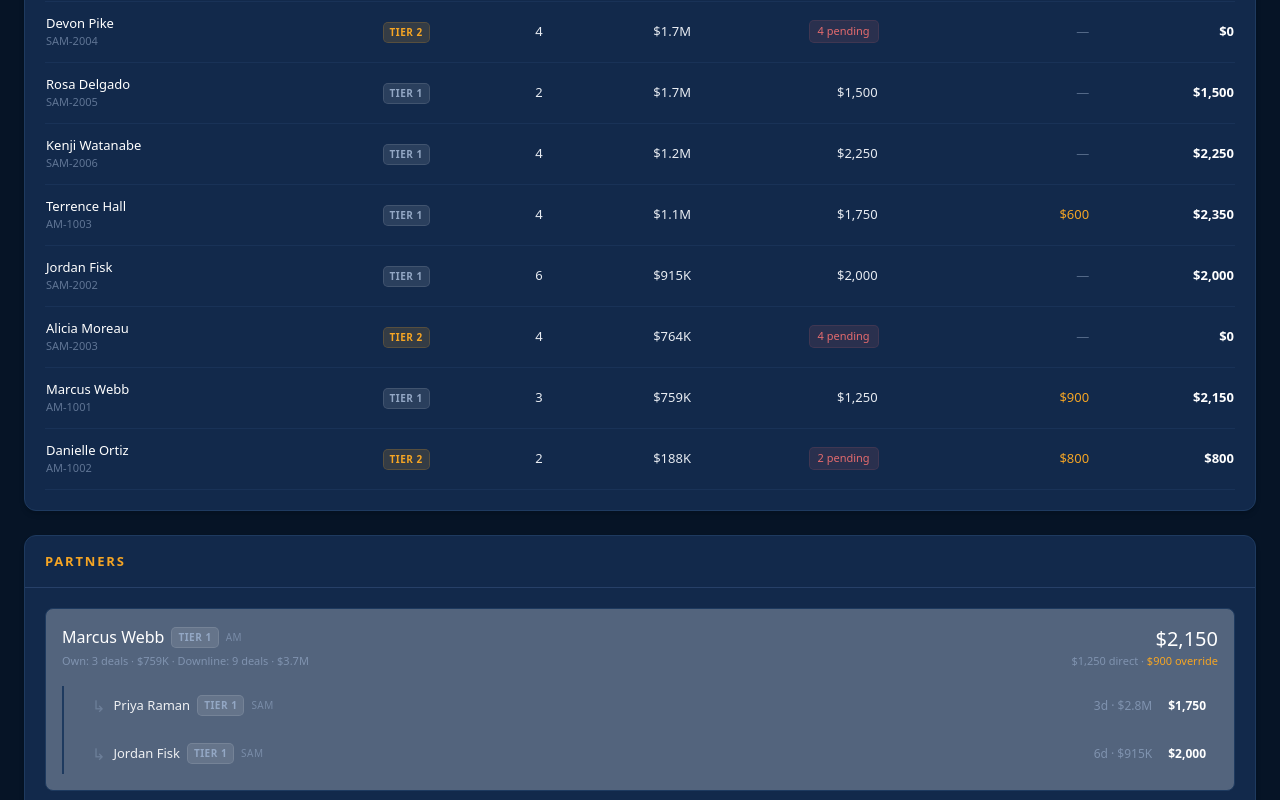
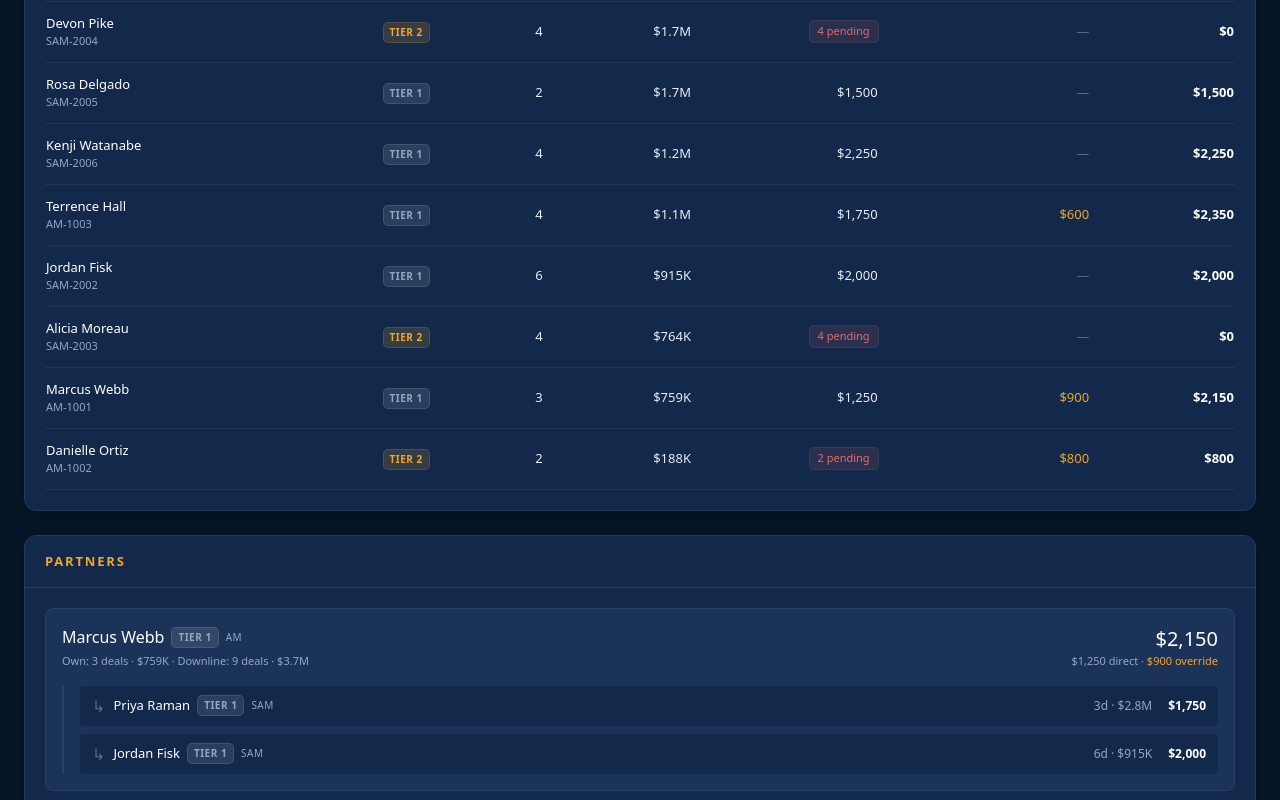
Before and after one commit to ZeusCommercial/Dashboard-, a Next.js app: page /affiliates in a window 1280 px wide. Shown: the part 860-1660 px from the top of the page. Built offline with nearby package versions, Linux system fonts and the light colour scheme.

Commit message:
page.tsx

```diff
--- a/src/app/affiliates/page.tsx
+++ b/src/app/affiliates/page.tsx
@@ -44,8 +44,9 @@ export default async function AffiliatesPage({
   return (
     <main className="space-y-6">
       <div>
-        <h1 className="font-display text-2xl text-bright">PARTNERS</h1>
-
+        <h1 className="font-display text-2xl text-bright">
+          Partner Commissions
+        </h1>
       </div>
 
       <div className="grid grid-cols-1 gap-4 sm:grid-cols-2 lg:grid-cols-4">
@@ -82,7 +83,7 @@ export default async function AffiliatesPage({
         >
           <Table head={["Band", "Payout", "Deals", "Volume"]}>
             {dist.map((row) => (
-              <tr key={row.label} className="border-b border-hairline/60">
+              <tr key={row.label} className="border-b border-cardline/60">
                 <Td align="left">
                   <span className="font-medium text-bright">{row.label}</span>
                 </Td>
@@ -96,10 +97,7 @@ export default async function AffiliatesPage({
           </Table>
         </Card>
 
-        <Card
-          title="Volume Share by Band"
-
-        >
+        <Card title="Volume Share by Band">
           <BarList
             rows={dist.map((d) => ({
               label: d.label,
@@ -113,7 +111,7 @@ export default async function AffiliatesPage({
 
       <Card title="Top Producers" subtitle="Sorted by funded volume">
         {totals.length === 0 ? (
-          <div className="py-10 text-center text-[13px] text-muted/70">
+          <div className="py-10 text-center text-[13px] text-muted">
             No funded deals attributed to affiliates yet.
           </div>
         ) : (
@@ -129,10 +127,10 @@ export default async function AffiliatesPage({
             ]}
           >
             {totals.slice(0, 10).map((row) => (
-              <tr key={row.affiliateId} className="border-b border-hairline/60">
+              <tr key={row.affiliateId} className="border-b border-cardline/60">
                 <Td align="left">
                   <div className="font-medium text-bright">{row.name}</div>
-                  <div className="text-[11px] text-muted/60">{row.affiliateId}</div>
+                  <div className="text-[11px] text-muted">{row.affiliateId}</div>
                 </Td>
                 <Td>
                   <TierBadge tier={row.tier} />
@@ -150,7 +148,9 @@ export default async function AffiliatesPage({
                 </Td>
                 <Td>
                   {row.overrideEarnings > 0 ? (
-                    <span className="text-gold">{money(row.overrideEarnings)}</span>
+                    <span className="text-gold">
+                      {money(row.overrideEarnings)}
+                    </span>
                   ) : (
                     <span className="text-muted/50">—</span>
                   )}
@@ -168,7 +168,7 @@ export default async function AffiliatesPage({
 
       <Card title="Partners">
         {tree.length === 0 ? (
-          <div className="py-10 text-center text-[13px] text-muted/70">
+          <div className="py-10 text-center text-[13px] text-muted">
             No affiliates in the registry yet. Add partners to the affiliate
             sheet, or check that the hourly sync is running.
           </div>
@@ -177,19 +177,20 @@ export default async function AffiliatesPage({
             {tree.map(({ am, sams }) => (
               <div
                 key={am.affiliateId}
-                className="rounded-lg border border-hairline bg-ink/30 p-4"
+                className="rounded-lg border border-cardline bg-nested p-4"
               >
                 <div className="flex flex-wrap items-start justify-between gap-4">
                   <div>
                     <div className="flex items-center gap-2">
                       <span className="font-medium text-bright">{am.name}</span>
                       <TierBadge tier={am.tier} />
-                      <span className="text-[10px] uppercase tracking-wider text-muted/60">
+                      <span className="text-[10px] uppercase tracking-wider text-muted">
                         AM
                       </span>
                     </div>
-                    <div className="mt-1 text-[11px] text-muted/70">
-                      Own: {am.directDeals} deals · {compactMoney(am.directFunded)}
+                    <div className="mt-1 text-[11px] text-muted">
+                      Own: {am.directDeals} deals ·{" "}
+                      {compactMoney(am.directFunded)}
                       {" · "}
                       Downline: {am.downlineDeals} deals ·{" "}
                       {compactMoney(am.downlineFunded)}
@@ -199,7 +200,7 @@ export default async function AffiliatesPage({
                     <div className="tnum font-display text-xl text-bright">
                       {money(am.totalEarnings)}
                     </div>
-                    <div className="text-[11px] text-muted/70">
+                    <div className="text-[11px] text-muted">
                       {money(am.directEarnings)} direct ·{" "}
                       <span className="text-gold">
                         {money(am.overrideEarnings)} override
@@ -209,32 +210,34 @@ export default async function AffiliatesPage({
                 </div>
 
                 {sams.length > 0 && (
-                  <div className="mt-4 space-y-2 border-l-2 border-hairline pl-4">
+                  <div className="mt-4 space-y-2 border-l-2 border-cardline pl-4">
                     {sams.map((sam) => (
                       <div
                         key={sam.affiliateId}
-                        className="flex items-center justify-between gap-3 rounded bg-raised/40 px-3 py-2"
+                        className="flex items-center justify-between gap-3 rounded bg-surface px-3 py-2"
                       >
                         <div className="flex items-center gap-2">
-                          <span className="text-muted/40">↳</span>
-                          <span className="text-[13px] text-bright/90">
+                          <span className="text-muted/50">↳</span>
+                          <span className="text-[13px] text-bright">
                             {sam.name}
                           </span>
                           <TierBadge tier={sam.tier} />
-                          <span className="text-[10px] uppercase tracking-wider text-muted/60">
+                          <span className="text-[10px] uppercase tracking-wider text-muted">
                             SAM
                           </span>
                         </div>
                         <div className="flex items-center gap-4 text-[12px]">
-                          <span className="tnum text-muted/70">
+                          <span className="tnum text-muted">
                             {sam.directDeals}d · {compactMoney(sam.directFunded)}
                           </span>
                           <span className="tnum font-semibold text-bright">
-                            {sam.directEarnings > 0
-                              ? money(sam.directEarnings)
-                              : sam.pendingEarnings > 0
-                                ? <Pending />
-                                : "—"}
+                            {sam.directEarnings > 0 ? (
+                              money(sam.directEarnings)
+                            ) : sam.pendingEarnings > 0 ? (
+                              <Pending />
+                            ) : (
+                              "—"
+                            )}
                           </span>
                         </div>
                       </div>
```
